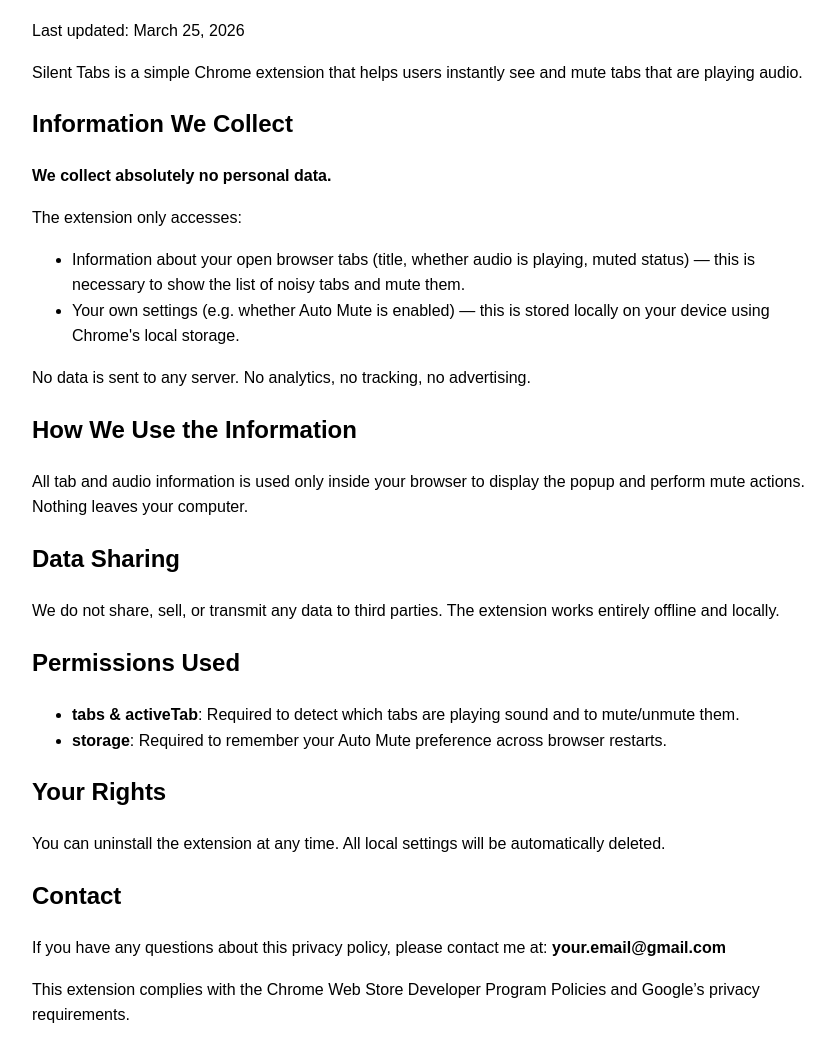
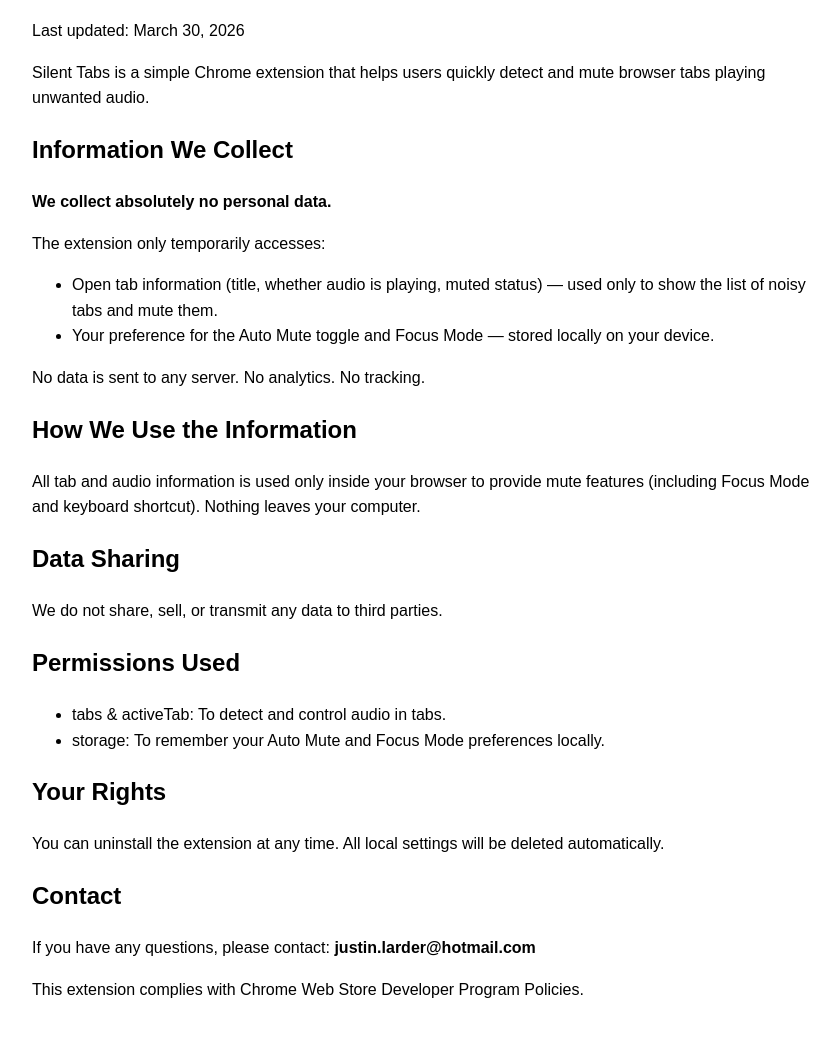
Before and after one commit to Justinal90/silent-tabs-privacy, a plain HTML site: page index.html in a window 1280 px wide. Shown: the part 136-1198 px from the top of the page, without its empty margins (208-1048 px from the left). Drawn offline with Linux system fonts and the light colour scheme.

Commit message:
Update index.html

```diff
--- a/index.html
+++ b/index.html
@@ -3,44 +3,47 @@
 <head>
   <meta charset="utf-8">
   <title>Silent Tabs Privacy Policy</title>
-  <style>body { font-family: Arial, sans-serif; max-width: 800px; margin: 40px auto; padding: 20px; line-height: 1.6; }</style>
+  <style>
+    body { font-family: Arial, sans-serif; max-width: 800px; margin: 40px auto; padding: 20px; line-height: 1.6; }
+  </style>
 </head>
 <body>
 
 <h1>Silent Tabs Privacy Policy</h1>
-<p>Last updated: March 25, 2026</p>
+<p>Last updated: March 30, 2026</p>
 
-<p>Silent Tabs is a simple Chrome extension that helps users instantly see and mute tabs that are playing audio.</p>
+<p>Silent Tabs is a simple Chrome extension that helps users quickly detect and mute browser tabs playing unwanted audio.</p>
 
 <h2>Information We Collect</h2>
 <p><strong>We collect absolutely no personal data.</strong></p>
-<p>The extension only accesses:</p>
+
+<p>The extension only temporarily accesses:
 <ul>
-  <li>Information about your open browser tabs (title, whether audio is playing, muted status) — this is necessary to show the list of noisy tabs and mute them.</li>
-  <li>Your own settings (e.g. whether Auto Mute is enabled) — this is stored locally on your device using Chrome's local storage.</li>
+  <li>Open tab information (title, whether audio is playing, muted status) — used only to show the list of noisy tabs and mute them.</li>
+  <li>Your preference for the Auto Mute toggle and Focus Mode — stored locally on your device.</li>
 </ul>
 
-<p>No data is sent to any server. No analytics, no tracking, no advertising.</p>
+<p>No data is sent to any server. No analytics. No tracking.</p>
 
 <h2>How We Use the Information</h2>
-<p>All tab and audio information is used only inside your browser to display the popup and perform mute actions. Nothing leaves your computer.</p>
+<p>All tab and audio information is used only inside your browser to provide mute features (including Focus Mode and keyboard shortcut). Nothing leaves your computer.</p>
 
 <h2>Data Sharing</h2>
-<p>We do not share, sell, or transmit any data to third parties. The extension works entirely offline and locally.</p>
+<p>We do not share, sell, or transmit any data to third parties.</p>
 
 <h2>Permissions Used</h2>
 <ul>
-  <li><strong>tabs & activeTab</strong>: Required to detect which tabs are playing sound and to mute/unmute them.</li>
-  <li><strong>storage</strong>: Required to remember your Auto Mute preference across browser restarts.</li>
+  <li>tabs & activeTab: To detect and control audio in tabs.</li>
+  <li>storage: To remember your Auto Mute and Focus Mode preferences locally.</li>
 </ul>
 
 <h2>Your Rights</h2>
-<p>You can uninstall the extension at any time. All local settings will be automatically deleted.</p>
+<p>You can uninstall the extension at any time. All local settings will be deleted automatically.</p>
 
 <h2>Contact</h2>
-<p>If you have any questions about this privacy policy, please contact me at: <strong>your.email@gmail.com</strong></p>
+<p>If you have any questions, please contact: <strong>justin.larder@hotmail.com</strong></p>
 
-<p>This extension complies with the Chrome Web Store Developer Program Policies and Google’s privacy requirements.</p>
+<p>This extension complies with Chrome Web Store Developer Program Policies.</p>
 
 </body>
 </html>
```
